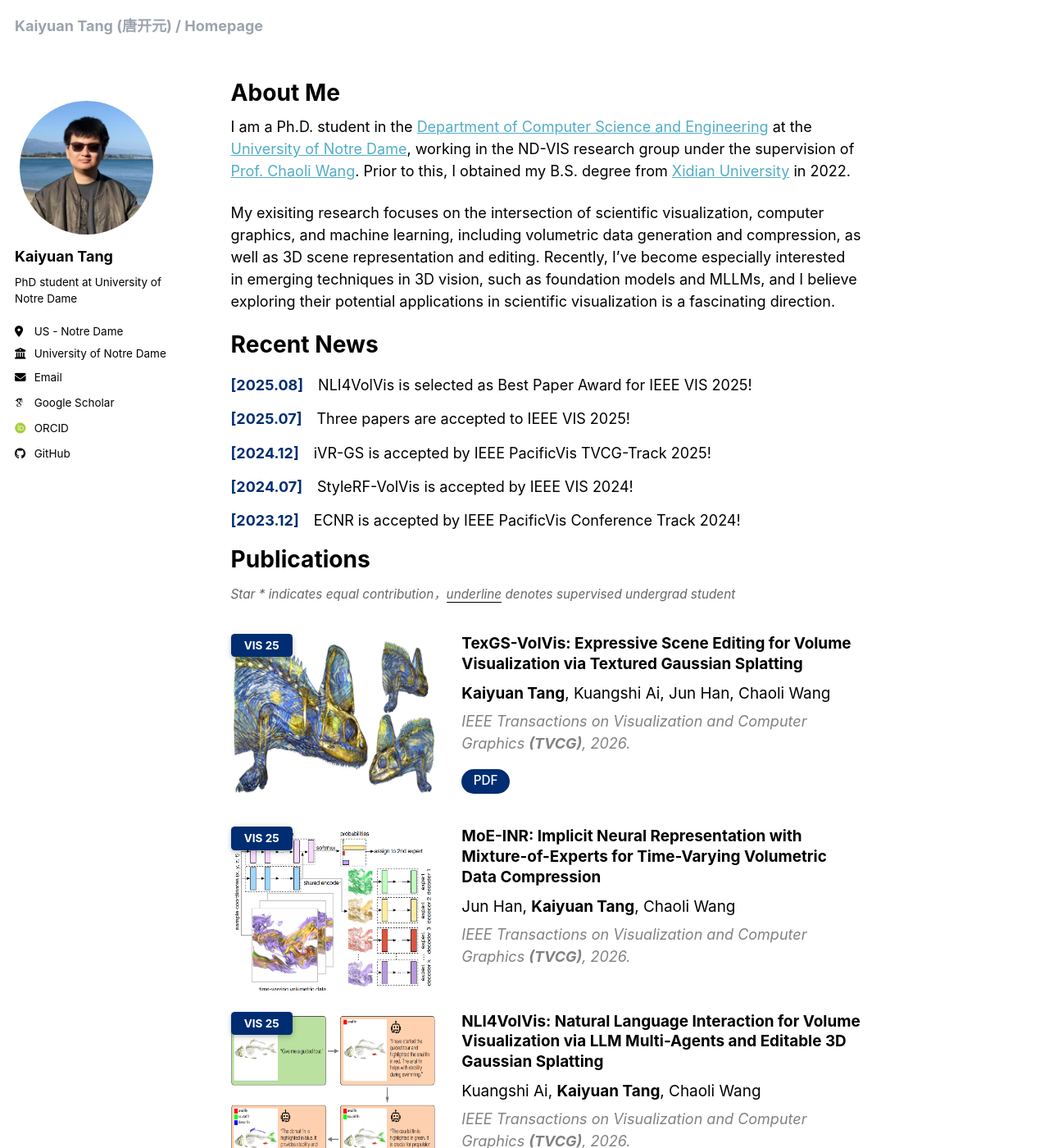
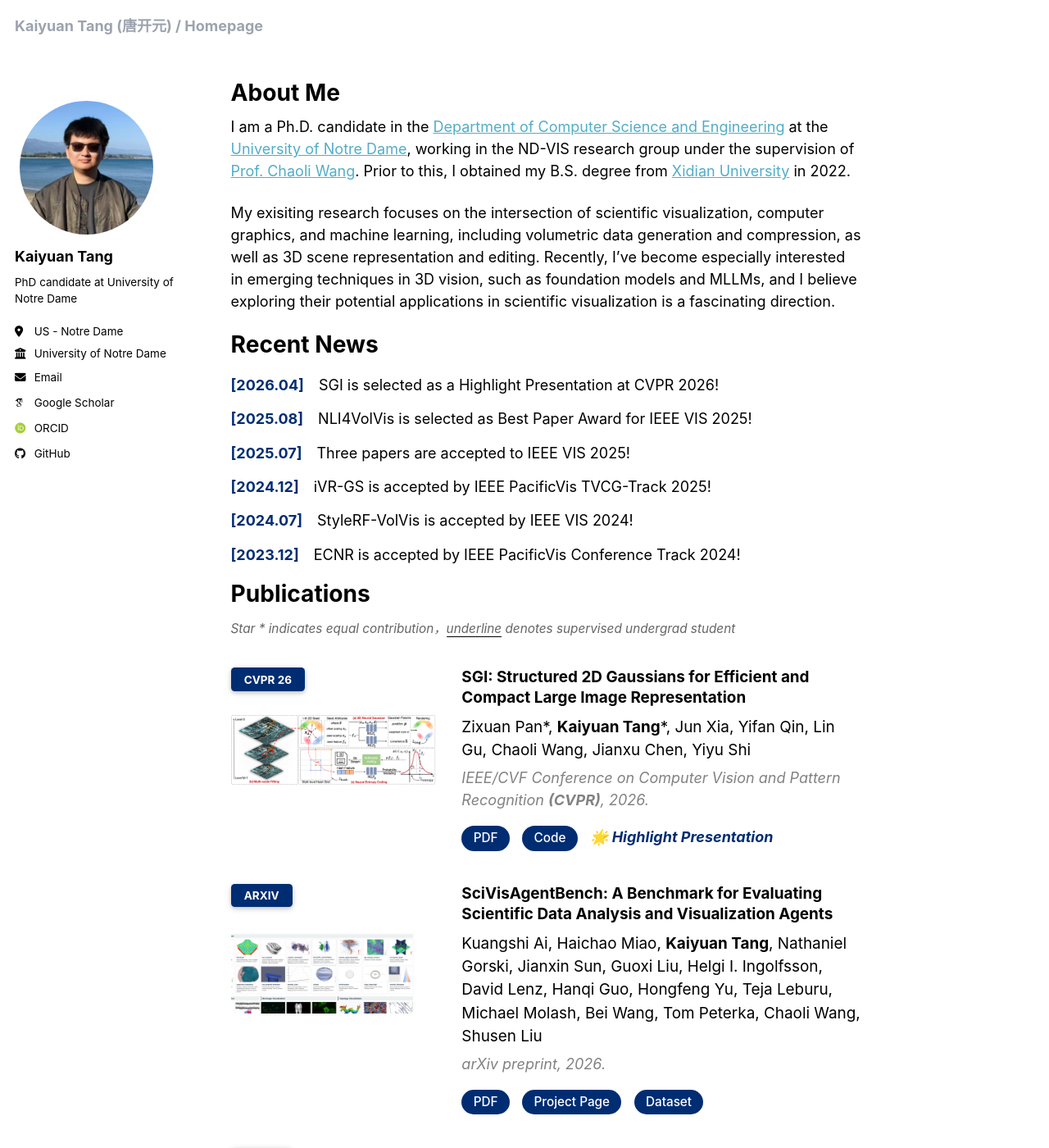
Before and after one commit to TouKaienn/TouKaienn.github.io, a Jekyll site: the page built from _pages/about.md, in a window 1280 px wide and 1400 px high. Shown: the whole window at 82% size. Built offline with Jekyll 4.4.1, drawn with Linux system fonts in a browser that asks for light colours; some web fonts are replaced; a style sheet for code colours, icons or effects is not loaded; some of the changed text lies outside the part shown.

Commit message:
update publications and news

```diff
--- a/_config.yml
+++ b/_config.yml
@@ -25,7 +25,7 @@ author:
   avatar           : "/profile.png"
   name             : "Kaiyuan Tang"
   pronouns         : # example: "she/her"
-  bio              : "PhD student at University of Notre Dame"
+  bio              : "PhD candidate at University of Notre Dame"
   location         : "US - Notre Dame"
   employer         : "University of Notre Dame"
   uri              : # URL
--- a/_data/news.yml
+++ b/_data/news.yml
@@ -1,4 +1,6 @@
 main:
+  - date: 2026.04
+    content: SGI is selected as a Highlight Presentation at CVPR 2026!
   - date: 2025.08
     content: NLI4VolVis is selected as Best Paper Award for IEEE VIS 2025!
   - date: 2025.07
--- a/_data/publications.yml
+++ b/_data/publications.yml
@@ -1,4 +1,29 @@
 main:
+  - title: "SGI: Structured 2D Gaussians for Efficient and Compact Large Image Representation"
+    authors: Zixuan Pan*, <strong>Kaiyuan Tang</strong>*, Jun Xia, Yifan Qin, Lin Gu, Chaoli Wang, Jianxu Chen, Yiyu Shi
+    conference_short: CVPR 26
+    conference: IEEE/CVF Conference on Computer Vision and Pattern Recognition <strong>(CVPR)</strong>, 2026.
+    pdf: https://arxiv.org/abs/2603.07789
+    code: https://github.com/zx-pan/SGI
+    notes: "🌟 Highlight Presentation"
+    image: /images/pubs/SGI.png
+
+  - title: "SciVisAgentBench: A Benchmark for Evaluating Scientific Data Analysis and Visualization Agents"
+    authors: Kuangshi Ai, Haichao Miao, <strong>Kaiyuan Tang</strong>, Nathaniel Gorski, Jianxin Sun, Guoxi Liu, Helgi I. Ingolfsson, David Lenz, Hanqi Guo, Hongfeng Yu, Teja Leburu, Michael Molash, Bei Wang, Tom Peterka, Chaoli Wang, Shusen Liu
+    conference_short: arXiv
+    conference: arXiv preprint, 2026.
+    pdf: https://arxiv.org/abs/2603.29139
+    page: https://scivisagentbench.github.io/
+    data: https://huggingface.co/datasets/SciVisAgentBench/SciVisAgentBench-tasks
+    image: /images/pubs/SciVisAgentBench.png
+
+  - title: "SVLAT: Scientific Visualization Literacy Assessment Test"
+    authors: Patrick Phuoc Do, <strong>Kaiyuan Tang</strong>, Kuangshi Ai, Chaoli Wang
+    conference_short: arXiv
+    conference: arXiv preprint, 2026.
+    pdf: https://arxiv.org/abs/2603.19000
+    image: /images/pubs/SVLAT.png
+
   - title: "TexGS-VolVis: Expressive Scene Editing for Volume Visualization via Textured Gaussian Splatting"
     authors: <strong>Kaiyuan Tang</strong>, Kuangshi Ai, Jun Han, Chaoli Wang
     conference_short: VIS 25
--- a/_includes/head.html
+++ b/_includes/head.html
@@ -18,4 +18,8 @@
 <!-- For all browsers -->
 <link rel="stylesheet" href="{{ base_path }}/assets/css/main.css">
 
+<!-- Font Awesome 6 & Academicons (CDN fallback for reliable icon rendering) -->
+<link rel="stylesheet" href="https://cdnjs.cloudflare.com/ajax/libs/font-awesome/6.5.2/css/all.min.css" crossorigin="anonymous" referrerpolicy="no-referrer">
+<link rel="stylesheet" href="https://cdnjs.cloudflare.com/ajax/libs/academicons/1.9.4/css/academicons.min.css" crossorigin="anonymous" referrerpolicy="no-referrer">
+
 <meta http-equiv="cleartype" content="on">
--- a/_includes/publications.html
+++ b/_includes/publications.html
@@ -33,7 +33,7 @@
   box-shadow: 0px 0px 0px #888;
   height: 200px;
   width: 250px;
-  object-fit: fill;
+  object-fit: contain;
   margin: 0;
 }
 
--- a/_pages/about.md
+++ b/_pages/about.md
@@ -7,7 +7,7 @@ redirect_from:
   - /about.html
 ---
 
-I am a Ph.D. student in the [Department of Computer Science and Engineering](https://cse.nd.edu/) at the [University of Notre Dame](https://www.nd.edu/), working in the ND-VIS research group under the supervision of [Prof. Chaoli Wang](https://sites.nd.edu/chaoli-wang/). Prior to this, I obtained my B.S. degree from [Xidian University](https://en.xidian.edu.cn/) in 2022.
+I am a Ph.D. candidate in the [Department of Computer Science and Engineering](https://cse.nd.edu/) at the [University of Notre Dame](https://www.nd.edu/), working in the ND-VIS research group under the supervision of [Prof. Chaoli Wang](https://sites.nd.edu/chaoli-wang/). Prior to this, I obtained my B.S. degree from [Xidian University](https://en.xidian.edu.cn/) in 2022.
 
 My exisiting research focuses on the intersection of scientific visualization, computer graphics, and machine learning, including volumetric data generation and compression, as well as 3D scene representation and editing. Recently, I've become especially interested in emerging techniques in 3D vision, such as foundation models and MLLMs, and I believe exploring their potential applications in scientific visualization is a fascinating direction.
 
```
Also changed, not shown: images/pubs/SGI.png (added), images/pubs/SVLAT.png (added), images/pubs/SciVisAgentBench.png (added).
